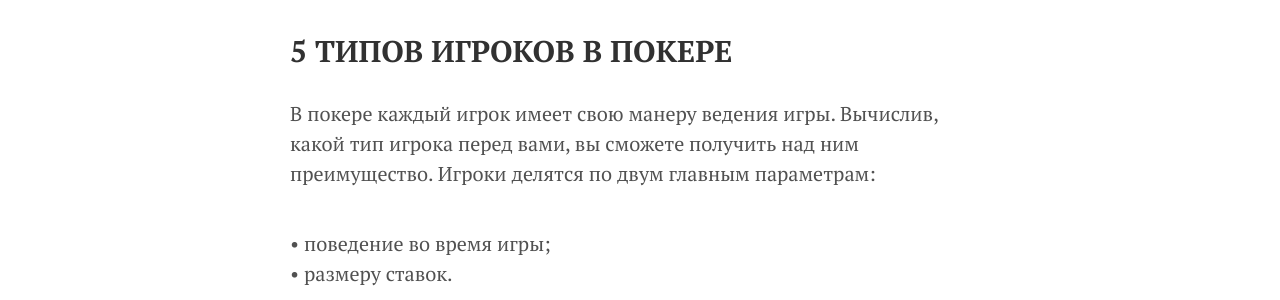
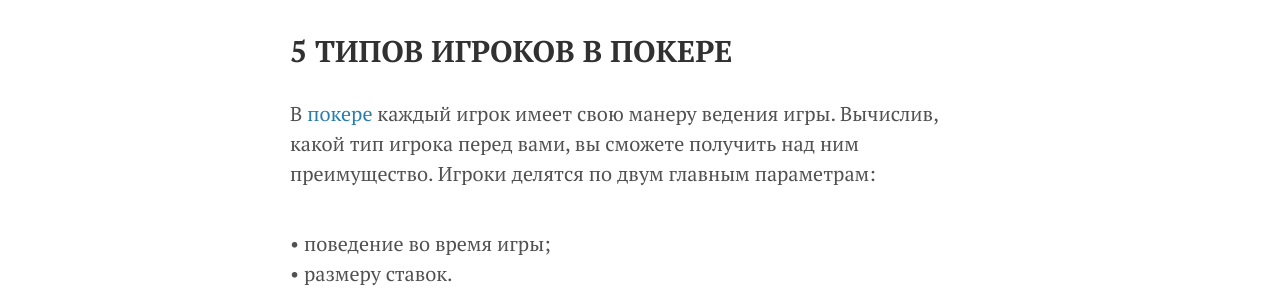
Before and after one commit to keepcalminblog/keepcalminblog.github.io, a Jekyll site: the page built from _posts/2019-01-25-igroki-v-poker.md, in a window 1280 px wide and 900 px high, scrolled down 786 px. Shown: the part 160-460 px from the top of the window. Built offline with Jekyll 4.4.1, drawn with Linux system fonts in a browser that asks for light colours; Markdown is read by kramdown in place of the engine named in the settings; part of the change alters nothing that is shown.

```diff
--- a/_posts/2019-01-25-igroki-v-poker.md
+++ b/_posts/2019-01-25-igroki-v-poker.md
@@ -1,15 +1,15 @@
 ---
 layout: post
-title: "Типы игроков за покерным столом"
+title: Типы игроков за покерным столом
 quote: Расскажем о ТОП типов игроков в покере
 image: false
 video: false
-date: 2019-01-25 10:20:00
+date: 2019-01-25 10:20:00 +0000
+
 ---
-
 ## 5 ТИПОВ ИГРОКОВ В ПОКЕРЕ
 
-В покере каждый игрок имеет свою манеру ведения игры. Вычислив, какой тип игрока перед вами, вы сможете получить над ним преимущество. Игроки делятся по двум главным параметрам:
+В [покере](https://cafe-inbet.cc/game/onetouch-russianpoker "Poker") каждый игрок имеет свою манеру ведения игры. Вычислив, какой тип игрока перед вами, вы сможете получить над ним преимущество. Игроки делятся по двум главным параметрам:
 
 <br>• поведение во время игры;
 <br>• размеру ставок.
```
